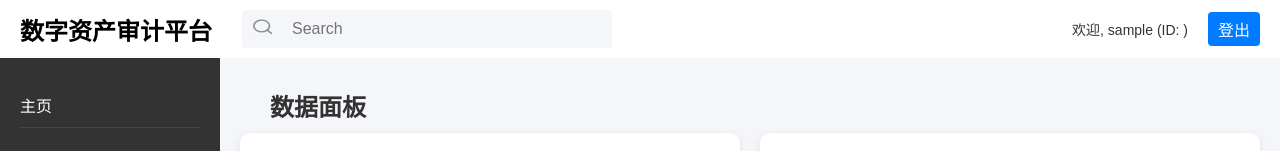
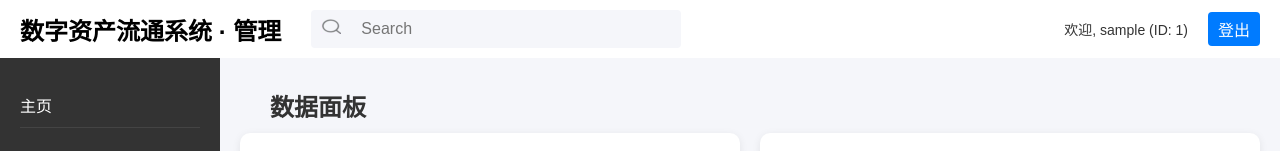
Before and after one commit to sherry61/pcp, a Vue app in the folder frontend/: page /home in a window 1280 px wide. Shown: the top 151 px of the page. Built offline with nearby package versions, Linux system fonts and the light colour scheme; no server answers; sample sign-in values are in the browser's storage.

Commit message:
fix(ui): show logged-in identity in header and fix admin sidebar layout
- store username/userId on login and fall back to localStorage in AppHeader
- use the correct platform title for admins
- stretch the sidebar to the viewport height on long pages

```diff
--- a/frontend/src/components/AppHeader.vue
+++ b/frontend/src/components/AppHeader.vue
@@ -8,7 +8,9 @@
       ? '数字资产流通系统'
       : loginRole === 'regulator'
       ? '数字资产监管平台'
-      : '数字资产审计平台'
+      : loginRole === 'auditor'
+      ? '数字资产审计平台'
+      : '数字资产流通系统 · 管理'
   }}
 
 </div>
@@ -36,7 +38,7 @@
   </select>
 </div>
 
-      <span class="welcome-text">欢迎, {{ username }} (ID: {{ userId }})</span>
+      <span class="welcome-text">欢迎, {{ displayUsername }} (ID: {{ displayUserId }})</span>
 
       <button @click="logout">登出</button>
     </div>
@@ -47,8 +49,8 @@
 export default {
   name: 'AppHeader',
   props: {
-    username: { type: String, required: true },
-    userId: { type: String, required: true }
+    username: { type: String, default: '' },
+    userId: { type: String, default: '' }
   },
   data() {
     return {
@@ -59,6 +61,12 @@ export default {
    computed: {
     loginRole() {
       return localStorage.getItem('login_role') || 'user';
+    },
+    displayUsername() {
+      return this.username || localStorage.getItem('username') || '用户';
+    },
+    displayUserId() {
+      return this.userId || localStorage.getItem('userId') || '-';
     }
   },
 
@@ -85,6 +93,9 @@ export default {
     logout() {
       localStorage.removeItem('token');
       localStorage.removeItem('user_role');
+      localStorage.removeItem('login_role');
+      localStorage.removeItem('username');
+      localStorage.removeItem('userId');
       window.dispatchEvent(new Event('role-changed'));
       this.$router.push('/login');
     }
--- a/frontend/src/components/AppSidebar.vue
+++ b/frontend/src/components/AppSidebar.vue
@@ -221,12 +221,12 @@ export default {
   flex: 0 0 220px;
   position: sticky;
   top: 0;
-  align-self: flex-start;
+  align-self: stretch;
   box-sizing: border-box;
   background: #333;
   color: #fff;
-  height: 100%;
-  min-height: 0;
+  height: auto;
+  min-height: calc(100vh - 64px);
   display: flex;
   flex-direction: column;
   padding: 20px;
--- a/frontend/src/views/Login.vue
+++ b/frontend/src/views/Login.vue
@@ -99,6 +99,8 @@ export default {
 
         localStorage.setItem("token", token);
         localStorage.setItem("login_role", role.toLowerCase());
+        localStorage.setItem("username", user.username || this.username);
+        localStorage.setItem("userId", String(user.id || ''));
         localStorage.setItem(
           'user_role',
           role === 'USER' && tradeRole === 'SELLER' ? 'seller' : 'buyer'
```
